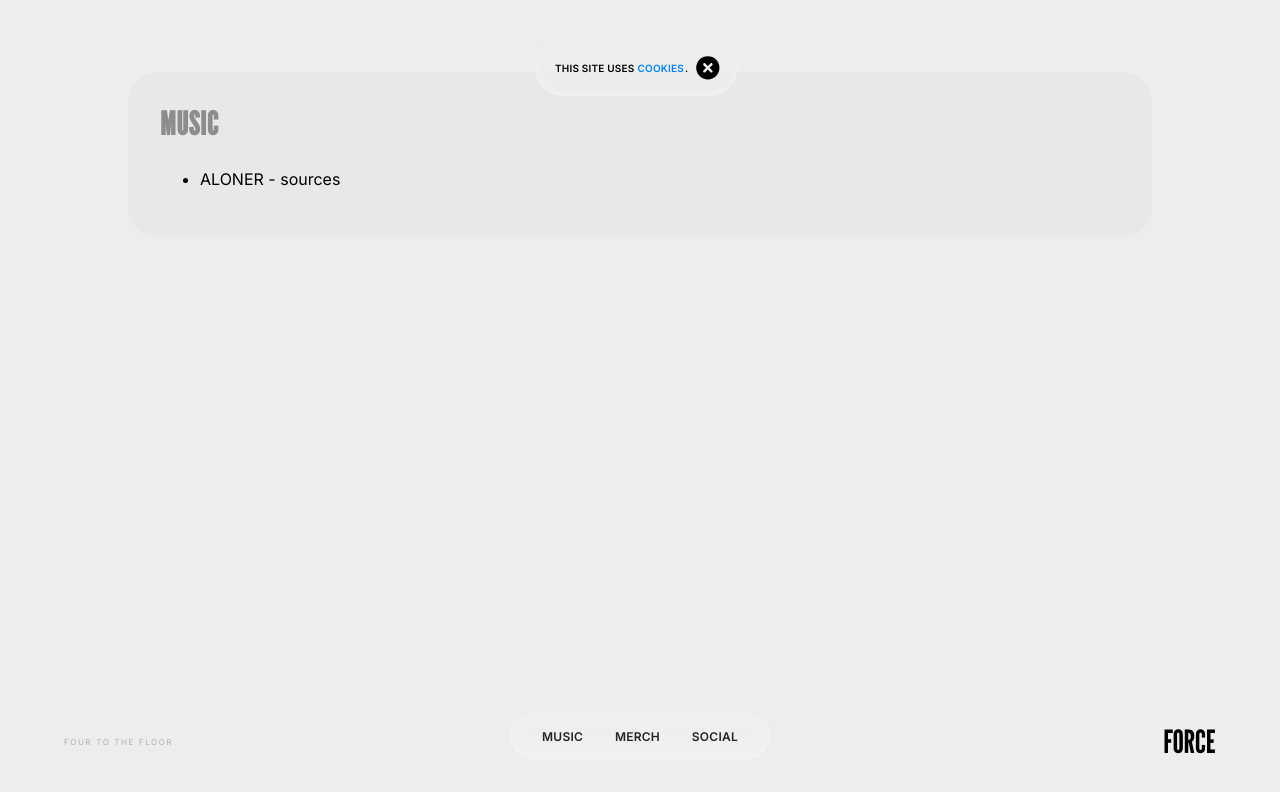
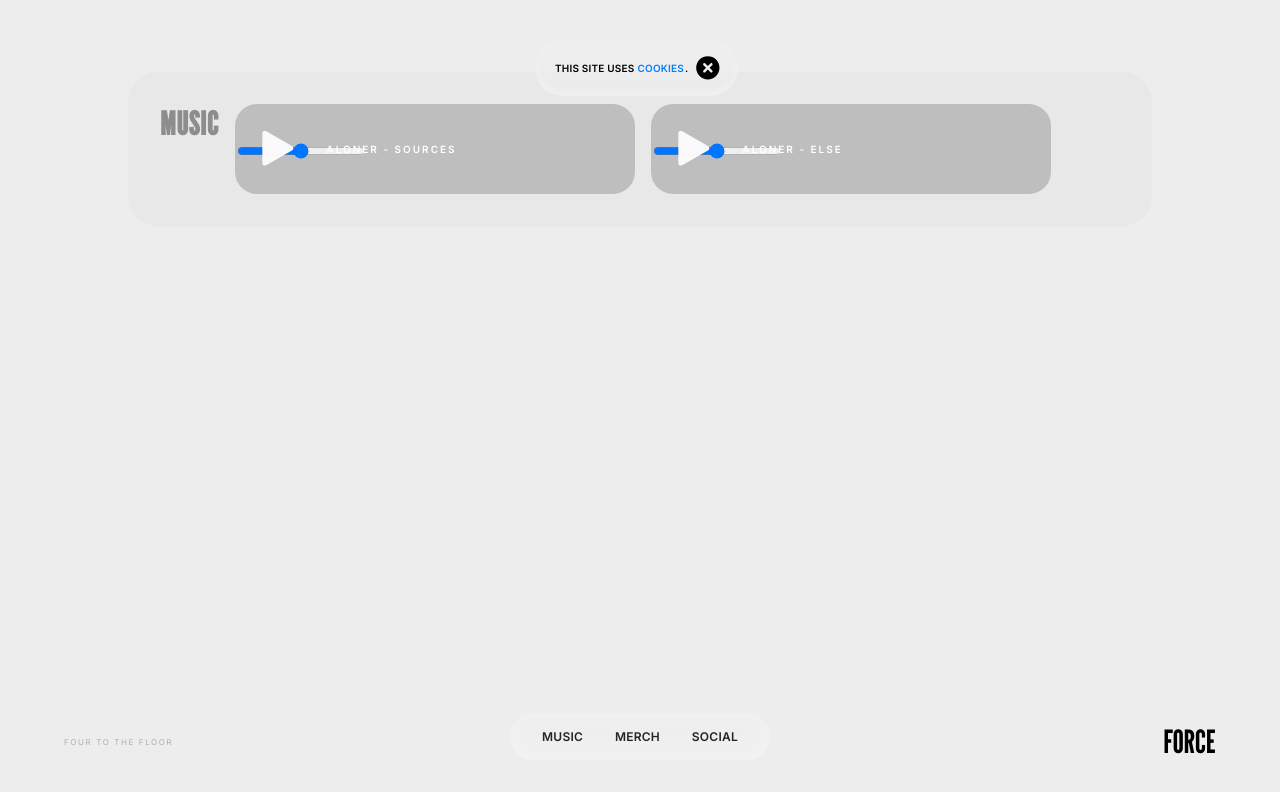
Before and after one commit to aeonyuonmiller/shop, a Next.js app: page /music in a window 1280 px wide. Shown: the top 792 px of the page. Built offline with nearby package versions, Linux system fonts and the light colour scheme.

Commit message:
AudioPlayer

```diff
--- /dev/null
+++ b/components/AudioPlayer.jsx
@@ -0,0 +1,25 @@
+import React, { useState } from 'react'
+import Pause from './svgs/Pause'
+import Play from './svgs/Play'
+
+
+const AudioPlayer = ({ title, url }) => {
+    const [isPlaying, setIsPlaying] = useState(false);
+    const togglePlayPause = () => {
+        setIsPlaying(!isPlaying);
+    }
+
+  return (
+    <div className='audioplayer'>
+        <audio src={url} preload="metadata" />
+            <div className='absolute'><input type="range" /></div>
+
+            <button onClick={togglePlayPause}>{ isPlaying ? <Pause /> : <Play /> }</button>
+
+            <span className='title'><h5>{title}</h5></span>
+
+    </div>
+  )
+}
+
+export default AudioPlayer
--- /dev/null
+++ b/components/svgs/Pause.jsx
@@ -0,0 +1,20 @@
+import React from "react";
+
+function Icon() {
+  return (
+    <svg
+      xmlns="http://www.w3.org/2000/svg"
+      width="26"
+      height="34"
+      fill="none"
+      viewBox="0 0 26 34"
+    >
+      <path
+        fill="#FAFAFA"
+        d="M3.218 33.907h4.676c1.784 0 2.727-.943 2.727-2.748V3.228C10.621 1.36 9.678.5 7.894.5H3.218C1.434.5.49 1.443.49 3.228v27.931c0 1.805.944 2.748 2.728 2.748zm14.909 0h4.655c1.805 0 2.728-.943 2.728-2.748V3.228C25.51 1.36 24.587.5 22.782.5h-4.655c-1.805 0-2.748.943-2.748 2.728v27.931c0 1.805.943 2.748 2.748 2.748z"
+      ></path>
+    </svg>
+  );
+}
+
+export default Icon;
--- /dev/null
+++ b/components/svgs/Play.jsx
@@ -0,0 +1,20 @@
+import React from "react";
+
+function Icon() {
+  return (
+    <svg
+      xmlns="http://www.w3.org/2000/svg"
+      width="32"
+      height="36"
+      fill="none"
+      viewBox="0 0 32 36"
+    >
+      <path
+        fill="#FAFAFA"
+        d="M2.795 35.584c.82 0 1.518-.328 2.338-.8l23.912-13.822c1.702-1.005 2.297-1.661 2.297-2.748 0-1.087-.595-1.743-2.297-2.728L5.133 1.644c-.82-.472-1.518-.78-2.338-.78C1.277.864.334 2.013.334 3.797V32.63c0 1.784.943 2.953 2.46 2.953z"
+      ></path>
+    </svg>
+  );
+}
+
+export default Icon;
--- a/pages/music.jsx
+++ b/pages/music.jsx
@@ -1,5 +1,6 @@
 import Head from 'next/head'
 import Link from 'next/link'
+import AudioPlayer from '../components/AudioPlayer';
 
 import Layout from '../components/Layout'
 import View from '../components/View';
@@ -15,9 +16,8 @@ const music = () => {
       </Head>
       <h2>Music</h2>
 
-      <ul>
-        <li>ALONER - sources</li>
-      </ul>
+      <AudioPlayer title="ALONER - sources" url="https://www.soundhelix.com/examples/mp3/SoundHelix-Song-1.mp3" />
+      <AudioPlayer title="ALONER - else" url="https://www.soundhelix.com/examples/mp3/SoundHelix-Song-2.mp3" />
     </Layout>
 
     <h5 className="info"><View>Four to the floor</View></h5>
--- a/styles/globals.css
+++ b/styles/globals.css
@@ -79,7 +79,7 @@ h5{
 }
 
 .cookies a::before {
-  background: rgb(102, 179, 255);
+  background: #000;
   content: "";
   inset: 0;
   height: 2px;
@@ -149,12 +149,57 @@ nav a:active{
 
 .layout{
   position: absolute;
+  gap: 16px;
+  display: flex;
   right: 10%;
   left: 10%;
   background: rgb(232, 232, 232);
   top: 4.5em;
   padding: 2em;
   border-radius: 30px;
+}
+
+.audioplayer{
+  background: #bebebe;
+  color: #fff;
+  border-radius: 22px;
+  width: 100%;
+  max-width: 400px;
+  height: 90px;
+  display: flex;
+  flex-direction: row;
+  align-items: center;
+  gap: 16px;
+  overflow: hidden;
+}
+
+.audioplayer h5{
+  color: #fff;
+  font-size: 10px;
+  font-weight: bold;
+}
+
+.audioplayer button{
+  position: relative;
+  left: 1.4em;
+  background: none;
+  width: 50px;
+  border: none;
+  cursor: pointer;
+  z-index: 5;
+}
+.absolute{ position: absolute; height: 90px; background: none; }
+
+.audioplayer input[type=range]{
+  position: relative;
+  height: 100%;
+  bottom: 0;
+  left: 0;
+}
+
+.audioplayer .title{
+  position: relative;
+  left: 1.6em;
 }
 
 @media (prefers-color-scheme: dark) {
```
